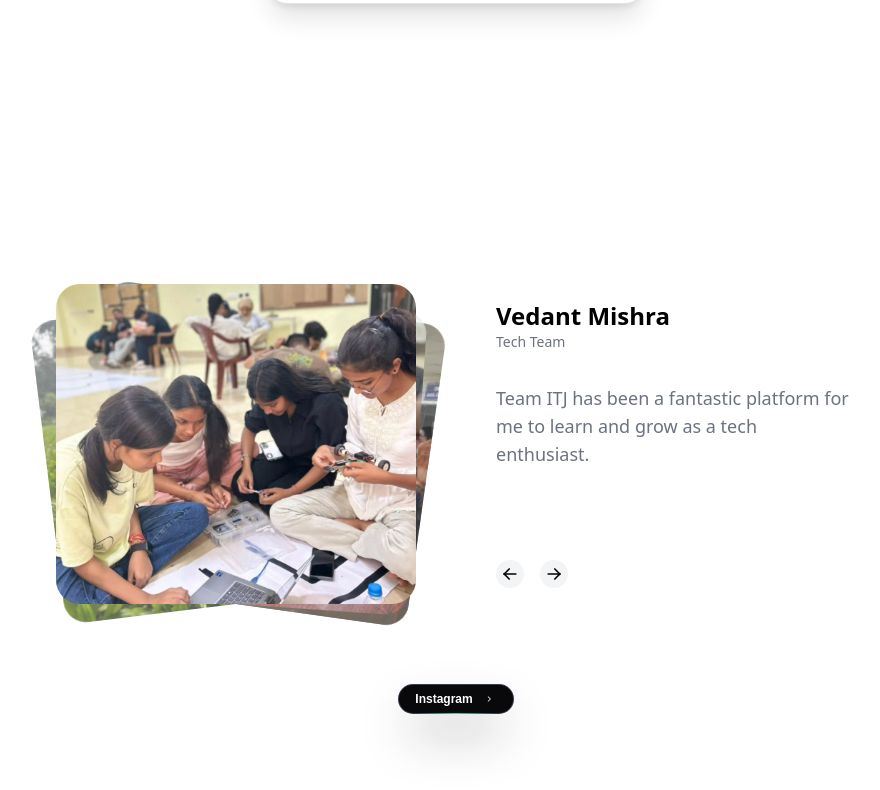
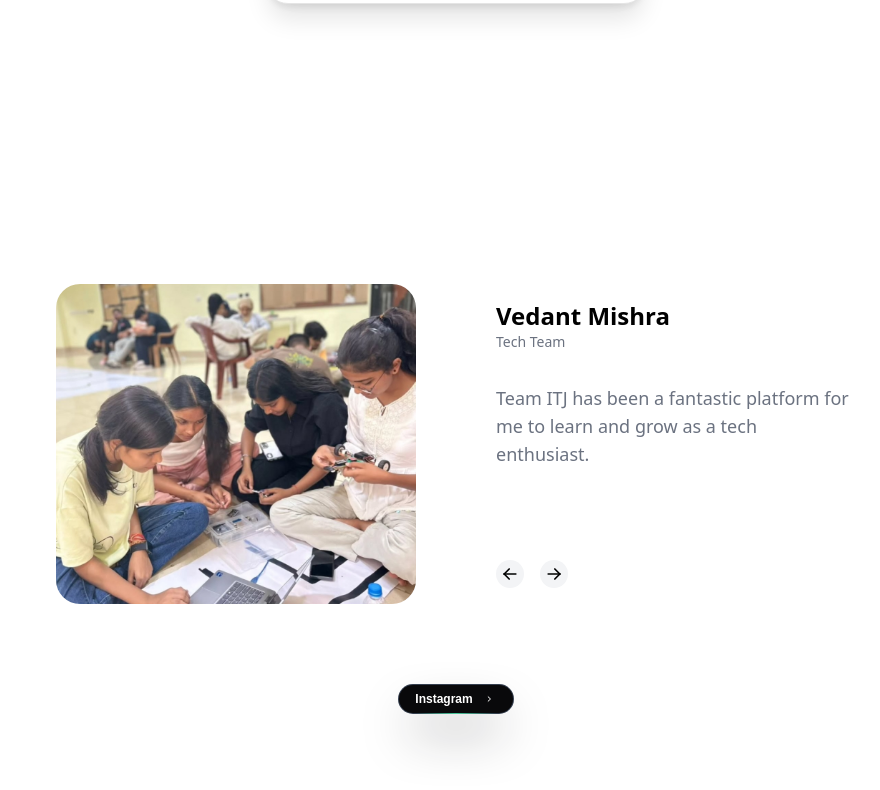
Before and after one commit to mdsahilnoob/team-itj, a Next.js app: page / in a window 1280 px wide. Shown: the part 1506-2296 px from the top of the page, without its empty margins (184-1064 px from the left). Built offline with nearby package versions, Linux system fonts and the light colour scheme.

Commit message:
hydration errors fixed

```diff
--- a/src/components/theme-provider.tsx
+++ b/src/components/theme-provider.tsx
@@ -7,5 +7,15 @@ export function ThemeProvider({
   children,
   ...props
 }: React.ComponentProps<typeof NextThemesProvider>) {
+  const [mounted, setMounted] = React.useState(false);
+
+  React.useEffect(() => {
+    setMounted(true);
+  }, []);
+  if(!mounted){
+    return null;
+  }
+
+
   return <NextThemesProvider {...props}>{children}</NextThemesProvider>
 }
--- a/src/components/ui/animated-testimonials.tsx
+++ b/src/components/ui/animated-testimonials.tsx
@@ -40,7 +40,8 @@ export const AnimatedTestimonials = ({
   }, [autoplay, handleNext]);
 
   const randomRotateY = () => {
-    return Math.floor(Math.random() * 21) - 10;
+    // return Math.floor(Math.random() * 21) - 10;
+    return 0;
   };
   return (
     <div className="max-w-sm md:max-w-4xl mx-auto antialiased font-sans px-4 md:px-8 lg:px-12 py-20">
@@ -61,7 +62,7 @@ export const AnimatedTestimonials = ({
                     opacity: isActive(index) ? 1 : 0.7,
                     scale: isActive(index) ? 1 : 0.95,
                     z: isActive(index) ? 0 : -100,
-                    rotate: isActive(index) ? 0 : randomRotateY(),
+                    rotate: isActive(index) ? 0 : 0,
                     zIndex: isActive(index)
                       ? 999
                       : testimonials.length + 2 - index,
@@ -71,7 +72,7 @@ export const AnimatedTestimonials = ({
                     opacity: 0,
                     scale: 0.9,
                     z: 100,
-                    rotate: randomRotateY(),
+                    rotate: 0,
                   }}
                   transition={{
                     duration: 0.4,
```
Also changed, not shown: src/components/AnimatedTestimonials.tsx (line endings or trailing spaces).
